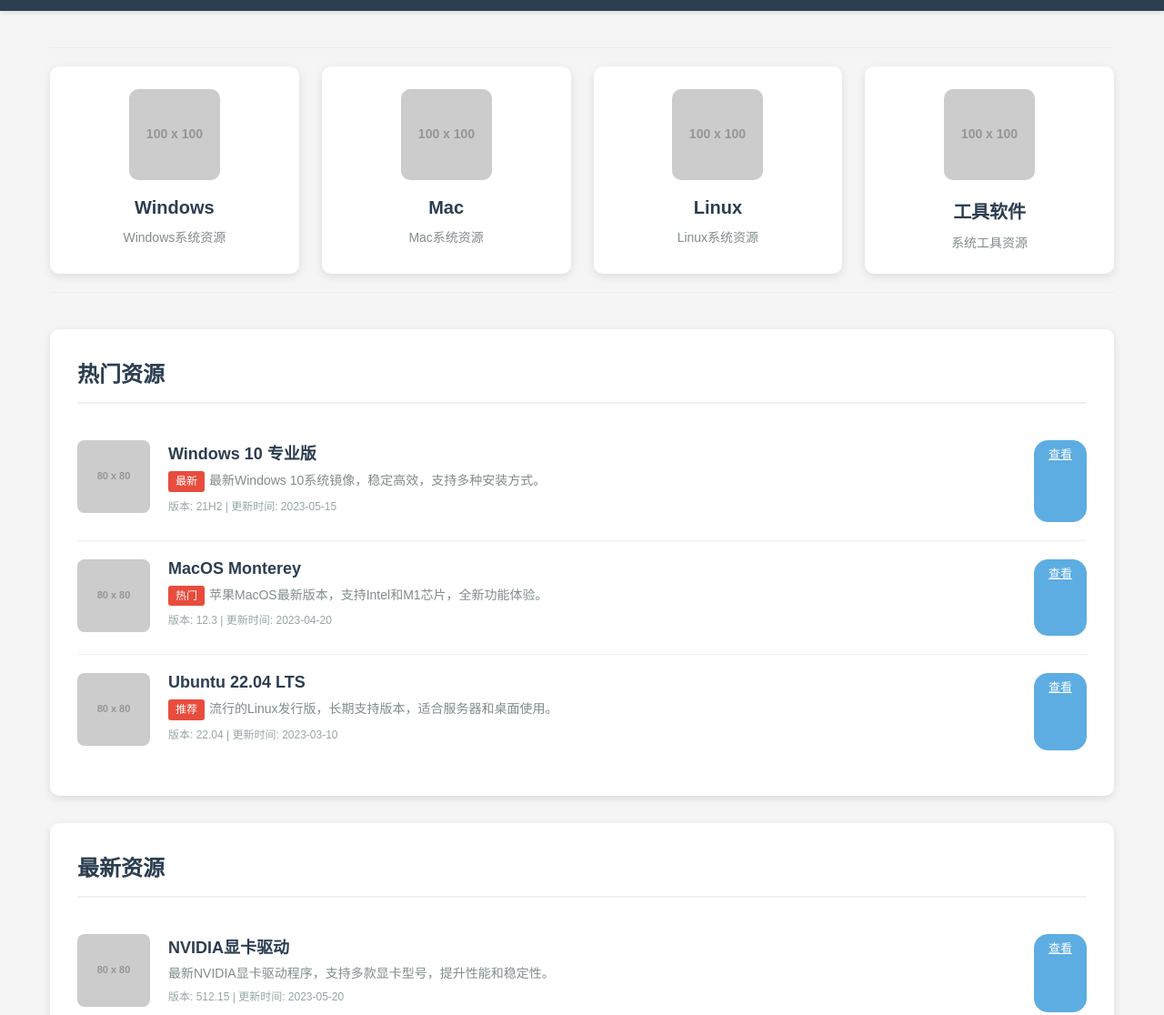
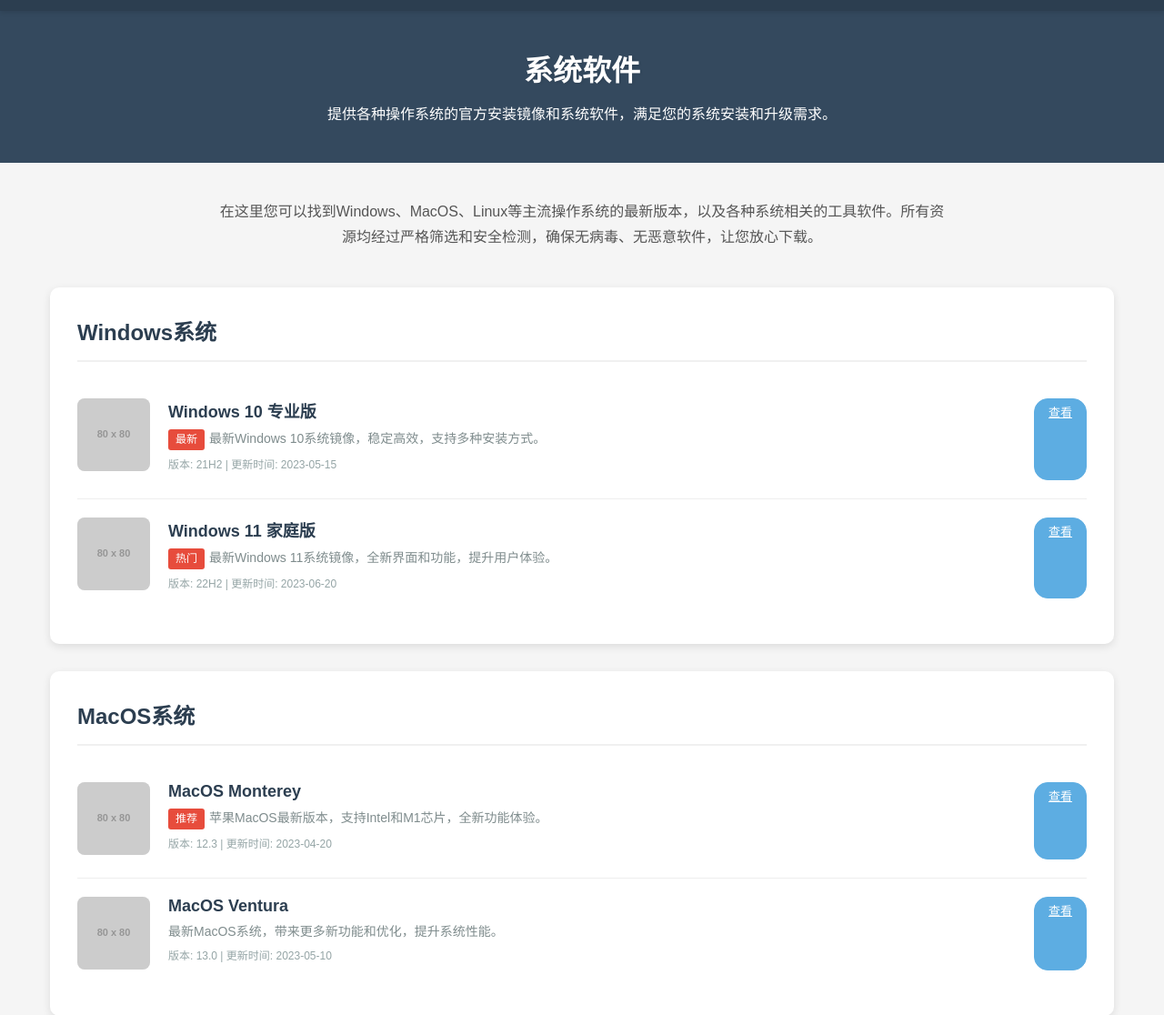
Before and after one commit to 17764753865/ltzy.github.io, a plain HTML site: page xtrj/index.html in a window 1280 px wide. Shown: the part 82-1198 px from the top of the page at 91% size. Drawn offline with Linux system fonts and the light colour scheme; placeholder pictures from the web are drawn by us.

Commit message:
ACD 2025.3.11

```diff
--- a/index.html
+++ b/xtrj/index.html
@@ -2,10 +2,8 @@
 <html lang="zh-CN">
 <head>
     <meta charset="UTF-8">
-    <meta name="viewport"content="width=device-width, user-scalable=no, initial-scale=1.0, maximum-scale=1.0, minimum-scale=1.0">
-    <meta http-equiv="X-UA-Compatible" content="ie=edge">
-    <link href="/PNG/1.png" rel="icon">
-    <title>系统资源网</title>
+    <meta name="viewport" content="width=device-width, initial-scale=1.0">
+    <title>系统资源网 - 系统软件</title>
     <style>
         * {
             margin: 0;
@@ -62,48 +60,24 @@
             color: #3498db;
         }
 
-        .categories {
-            display: grid;
-            grid-template-columns: repeat(auto-fill, minmax(220px, 1fr));
-            gap: 25px;
-            margin: 40px 0;
-            padding: 20px 0;
-            border-top: 1px solid #eee;
-            border-bottom: 1px solid #eee;
+        .section-header {
+            background-color: #34495e;
+            color: white;
+            padding: 40px 0;
+            text-align: center;
         }
 
-        .category {
-            background-color: white;
-            border-radius: 10px;
-            padding: 25px;
-            text-align: center;
-            box-shadow: 0 3px 10px rgba(0,0,0,0.1);
-            transition: transform 0.3s, box-shadow 0.3s;
-            cursor: pointer;
+        .section-header h1 {
+            font-size: 32px;
+            margin-bottom: 15px;
+            text-shadow: 1px 1px 3px rgba(0,0,0,0.1);
         }
 
-        .category:hover {
-            transform: translateY(-8px);
-            box-shadow: 0 5px 15px rgba(0,0,0,0.1);
-        }
-
-        .category img {
-            width: 100px;
-            height: 100px;
-            margin-bottom: 15px;
-            border-radius: 10px;
-            object-fit: cover;
-        }
-
-        .category h3 {
-            margin-bottom: 10px;
-            color: #2c3e50;
-            font-size: 20px;
-        }
-
-        .category p {
-            color: #7f8c8d;
-            font-size: 14px;
+        .section-header p {
+            font-size: 16px;
+            max-width: 700px;
+            margin: 0 auto;
+            line-height: 1.6;
         }
 
         .resource-list {
@@ -223,6 +197,18 @@
             font-size: 12px;
             margin-right: 5px;
         }
+
+        .page-description {
+            text-align: center;
+            margin: 40px 0;
+        }
+
+        .page-description p {
+            max-width: 800px;
+            margin: 0 auto;
+            color: #555;
+            line-height: 1.8;
+        }
     </style>
 </head>
 <body>
@@ -241,32 +227,20 @@
         </div>
     </header>
 
+    <section class="section-header">
+        <div class="container">
+            <h1>系统软件</h1>
+            <p>提供各种操作系统的官方安装镜像和系统软件，满足您的系统安装和升级需求。</p>
+        </div>
+    </section>
+
     <main class="container">
-        <section class="categories">
-            <div class="category">
-                <img src="https://via.placeholder.com/100" alt="Windows">
-                <h3>Windows</h3>
-                <p>Windows系统资源</p>
-            </div>
-            <div class="category">
-                <img src="https://via.placeholder.com/100" alt="Mac">
-                <h3>Mac</h3>
-                <p>Mac系统资源</p>
-            </div>
-            <div class="category">
-                <img src="https://via.placeholder.com/100" alt="Linux">
-                <h3>Linux</h3>
-                <p>Linux系统资源</p>
-            </div>
-            <div class="category">
-                <img src="https://via.placeholder.com/100" alt="工具软件">
-                <h3>工具软件</h3>
-                <p>系统工具资源</p>
-            </div>
+        <section class="page-description">
+            <p>在这里您可以找到Windows、MacOS、Linux等主流操作系统的最新版本，以及各种系统相关的工具软件。所有资源均经过严格筛选和安全检测，确保无病毒、无恶意软件，让您放心下载。</p>
         </section>
 
         <section class="resource-list">
-            <h2>热门资源</h2>
+            <h2>Windows系统</h2>
             <div class="resource-item">
                 <div class="resource-icon"><img src="https://via.placeholder.com/80" alt="Windows 10"></div>
                 <div class="resource-info">
@@ -277,51 +251,64 @@
                 <a href="#" class="view-btn">查看</a>
             </div>
             <div class="resource-item">
-                <div class="resource-icon"><img src="https://via.placeholder.com/80" alt="MacOS"></div>
+                <div class="resource-icon"><img src="https://via.placeholder.com/80" alt="Windows 11"></div>
                 <div class="resource-info">
-                    <h3>MacOS Monterey</h3>
-                    <p><span class="tag">热门</span>苹果MacOS最新版本，支持Intel和M1芯片，全新功能体验。</p>
-                    <p class="version">版本: 12.3 | 更新时间: 2023-04-20</p>
-                </div>
-                <a href="#" class="view-btn">查看</a>
-            </div>
-            <div class="resource-item">
-                <div class="resource-icon"><img src="https://via.placeholder.com/80" alt="Ubuntu"></div>
-                <div class="resource-info">
-                    <h3>Ubuntu 22.04 LTS</h3>
-                    <p><span class="tag">推荐</span>流行的Linux发行版，长期支持版本，适合服务器和桌面使用。</p>
-                    <p class="version">版本: 22.04 | 更新时间: 2023-03-10</p>
+                    <h3>Windows 11 家庭版</h3>
+                    <p><span class="tag">热门</span>最新Windows 11系统镜像，全新界面和功能，提升用户体验。</p>
+                    <p class="version">版本: 22H2 | 更新时间: 2023-06-20</p>
                 </div>
                 <a href="#" class="view-btn">查看</a>
             </div>
         </section>
 
         <section class="resource-list">
-            <h2>最新资源</h2>
+            <h2>MacOS系统</h2>
             <div class="resource-item">
-                <div class="resource-icon"><img src="https://via.placeholder.com/80" alt="NVIDIA"></div>
+                <div class="resource-icon"><img src="https://via.placeholder.com/80" alt="MacOS Monterey"></div>
                 <div class="resource-info">
-                    <h3>NVIDIA显卡驱动</h3>
-                    <p>最新NVIDIA显卡驱动程序，支持多款显卡型号，提升性能和稳定性。</p>
-                    <p class="version">版本: 512.15 | 更新时间: 2023-05-20</p>
+                    <h3>MacOS Monterey</h3>
+                    <p><span class="tag">推荐</span>苹果MacOS最新版本，支持Intel和M1芯片，全新功能体验。</p>
+                    <p class="version">版本: 12.3 | 更新时间: 2023-04-20</p>
                 </div>
                 <a href="#" class="view-btn">查看</a>
             </div>
             <div class="resource-item">
-                <div class="resource-icon"><img src="https://via.placeholder.com/80" alt="优化工具"></div>
+                <div class="resource-icon"><img src="https://via.placeholder.com/80" alt="MacOS Ventura"></div>
                 <div class="resource-info">
-                    <h3>系统优化工具</h3>
-                    <p>高效系统优化软件，一键清理垃圾文件，提升系统运行速度。</p>
-                    <p class="version">版本: 3.2.1 | 更新时间: 2023-05-10</p>
+                    <h3>MacOS Ventura</h3>
+                    <p>最新MacOS系统，带来更多新功能和优化，提升系统性能。</p>
+                    <p class="version">版本: 13.0 | 更新时间: 2023-05-10</p>
+                </div>
+                <a href="#" class="view-btn">查看</a>
+            </div>
+        </section>
+
+        <section class="resource-list">
+            <h2>Linux系统</h2>
+            <div class="resource-item">
+                <div class="resource-icon"><img src="https://via.placeholder.com/80" alt="Ubuntu"></div>
+                <div class="resource-info">
+                    <h3>Ubuntu 22.04 LTS</h3>
+                    <p><span class="tag">热门</span>流行的Linux发行版，长期支持版本，适合服务器和桌面使用。</p>
+                    <p class="version">版本: 22.04 | 更新时间: 2023-03-10</p>
                 </div>
                 <a href="#" class="view-btn">查看</a>
             </div>
             <div class="resource-item">
-                <div class="resource-icon"><img src="https://via.placeholder.com/80" alt="杀毒软件"></div>
+                <div class="resource-icon"><img src="https://via.placeholder.com/80" alt="CentOS"></div>
                 <div class="resource-info">
-                    <h3>杀毒软件</h3>
-                    <p>强大的杀毒安全软件，实时监控系统，有效防止病毒和恶意软件。</p>
-                    <p class="version">版本: 5.0.0 | 更新时间: 2023-04-30</p>
+                    <h3>CentOS 7</h3>
+                    <p>稳定的企业级Linux发行版，适合服务器环境。</p>
+                    <p class="version">版本: 7.9 | 更新时间: 2023-02-15</p>
+                </div>
+                <a href="#" class="view-btn">查看</a>
+            </div>
+            <div class="resource-item">
+                <div class="resource-icon"><img src="https://via.placeholder.com/80" alt="Fedora"></div>
+                <div class="resource-info">
+                    <h3>Fedora 36</h3>
+                    <p>最新的Fedora发行版，带来最新的软件和技术。</p>
+                    <p class="version">版本: 36 | 更新时间: 2023-04-05</p>
                 </div>
                 <a href="#" class="view-btn">查看</a>
             </div>
```
